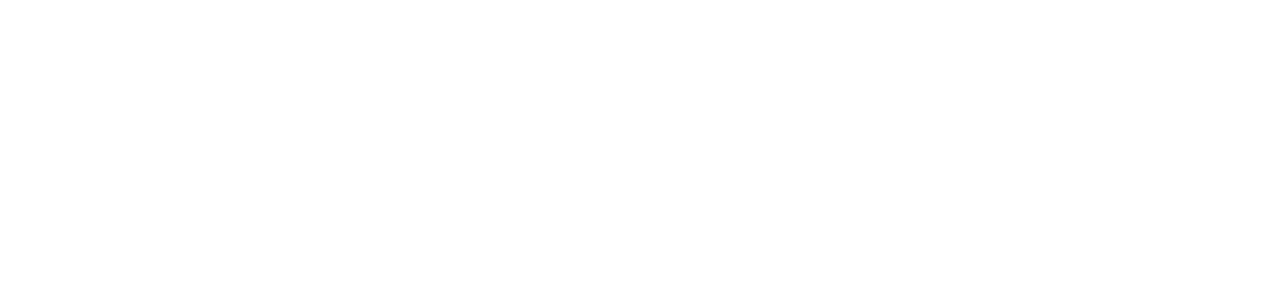
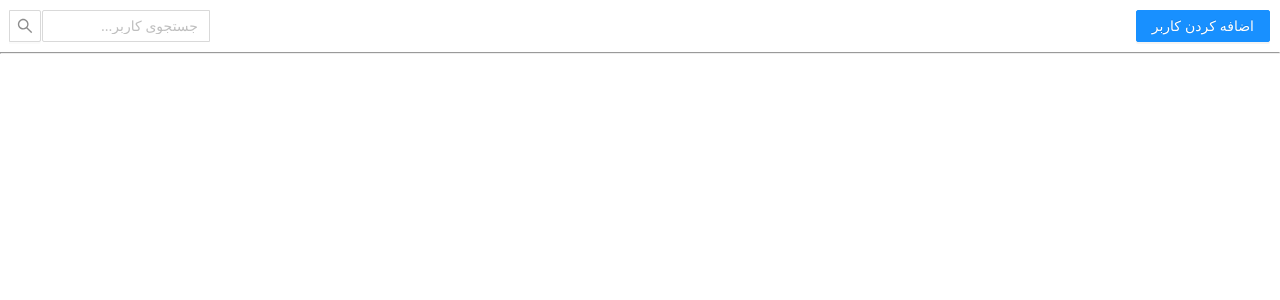
Before and after one commit to alirezamhi/dashboard-app, a React (Create React App) app: page / in a window 1280 px wide. Shown: the top 300 px of the page. Built offline with nearby package versions, Linux system fonts and the light colour scheme.

Commit message:
feat: add button and search box ui

```diff
--- a/public/index.html
+++ b/public/index.html
@@ -1,5 +1,5 @@
 <!DOCTYPE html>
-<html lang="en">
+<html dir="rtl">
   <head>
     <meta charset="utf-8" />
     <link rel="icon" href="%PUBLIC_URL%/favicon.ico" />
--- a/src/App.js
+++ b/src/App.js
@@ -1,9 +1,11 @@
-import logo from './logo.svg';
 import './App.css';
+import Header from './components/header/Header';
+
 function App() {
   return (
-    <div className="App">
-
+    <div>
+      <Header></Header>
+      <hr/>
     </div>
   );
 }
--- a/src/components/header/Header.js
+++ b/src/components/header/Header.js
@@ -0,0 +1,15 @@
+import React from 'react';
+import HeaderButton from './HeaderButton';
+import HeaderSearch from './HeaderSearch';
+import Style from './Header.module.css'
+
+const header = () => {
+    return (
+        <div className={Style.header_flex}>
+            <HeaderButton></HeaderButton>
+            <HeaderSearch></HeaderSearch>
+        </div>
+    );
+};
+
+export default header;
--- /dev/null
+++ b/src/components/header/Header.module.css
@@ -0,0 +1,6 @@
+.header_flex{
+    display: flex;
+    align-items: center;
+    justify-content: space-between;
+    margin:10px;
+}
--- a/src/components/header/HeaderButton.js
+++ b/src/components/header/HeaderButton.js
@@ -0,0 +1,15 @@
+import React from "react";
+import { Button } from "antd";
+import 'antd/dist/antd.css';
+
+
+
+const HeaderButton = () => {
+  return (
+    <div>
+      <Button type="primary" htmlType="button">اضافه کردن کاربر</Button>
+    </div>
+  );
+};
+
+export default HeaderButton;
--- a/src/components/header/HeaderSearch.js
+++ b/src/components/header/HeaderSearch.js
@@ -1,11 +1,31 @@
-import React from 'react';
+import React from "react";
+import { AudioOutlined } from "@ant-design/icons";
+import { Input, Space } from "antd";
+const { Search } = Input;
+const suffix = (
+  <AudioOutlined
+    style={{
+      fontSize: 16,
+      color: "#1890ff",
+    }}
+  />
+);
+const onSearch = (value) => console.log(value);
 
 const HeaderSearch = () => {
-    return (
-        <div>
-
-        </div>
-    );
+  return (
+    <div>
+      <Space direction="vertical">
+        <Search
+          placeholder="جستجوی کاربر..."
+          onSearch={onSearch}
+          style={{
+            width: 200,
+          }}
+        />
+      </Space>
+    </div>
+  );
 };
 
 export default HeaderSearch;
```
Also changed, not shown: src/components/information/Information.js (added, +7 -0 lines).
